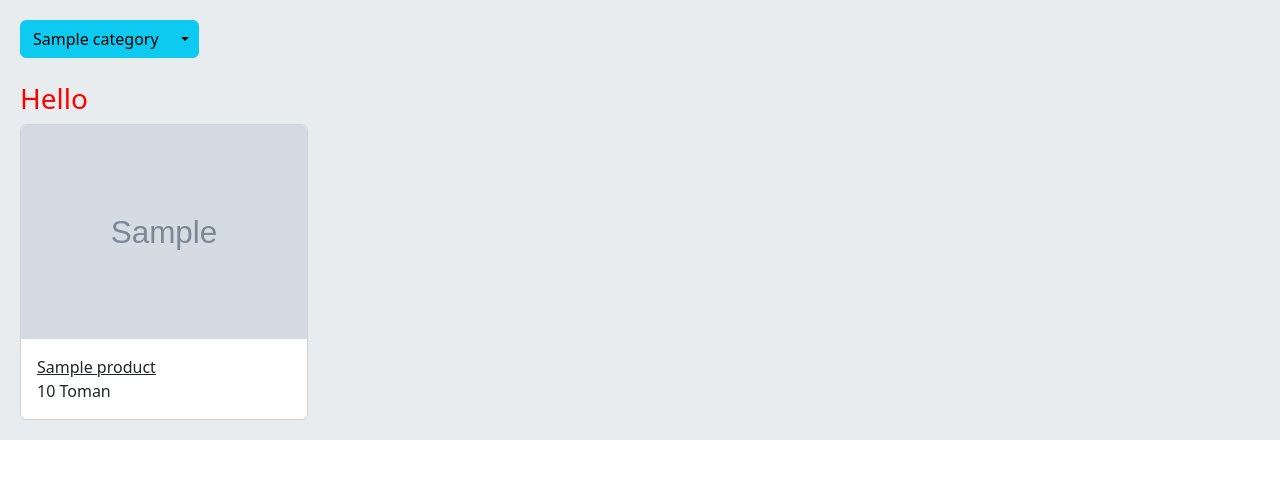
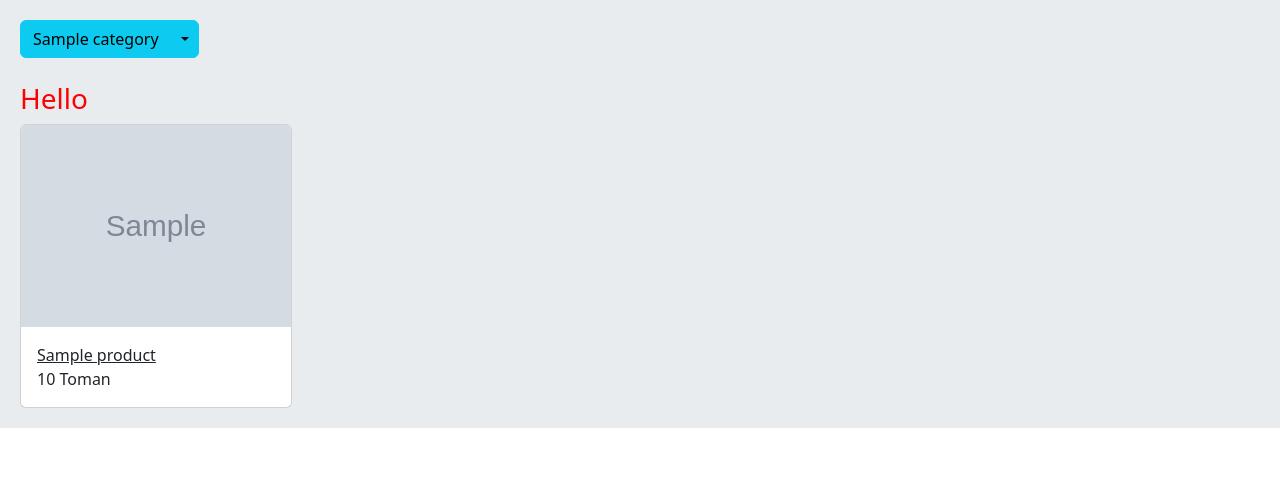
Before and after one commit to ata-the-legend/e-shop, a Django app: page / in a window 1280 px wide. Shown: the part 56-535 px from the top of the page. Run offline with Django 4.2, Linux system fonts and the light colour scheme; tables that the repository leaves empty hold one stand-in row (values such as "Sample post"); grey boxes marked "Sample" are stand-in pictures; parts of the project's set-up code (start-up, migrations or seed data) failed here and were passed over.

Commit message:
style: fixed some style

```diff
--- a/apps/home/admin.py
+++ b/apps/home/admin.py
@@ -3,7 +3,7 @@ from .models import Product, Category, Comment
 
 @admin.register(Category)
 class CategoryAdmin(admin.ModelAdmin):
-    pass
+    list_display = ('parent', 'name', 'slug')
 
 @admin.register(Product)
 class ProductAdmin(admin.ModelAdmin):
--- a/apps/home/templates/home/home.html
+++ b/apps/home/templates/home/home.html
@@ -24,7 +24,7 @@
     </br></br>
     <h3>Hello</h3>
     {% for product in products %}
-        <div class="card" style="width: 18rem; display: inline-block;">
+        <div class="card" style="width: 17rem; display: inline-block;">
             <img src="{{ product.image.url }}" class="card-img-top" alt="...">
             <div class="card-body">
             <a class="card-title" href="{{ product.get_absolute_url }}">{{product.name}}</a>
```
